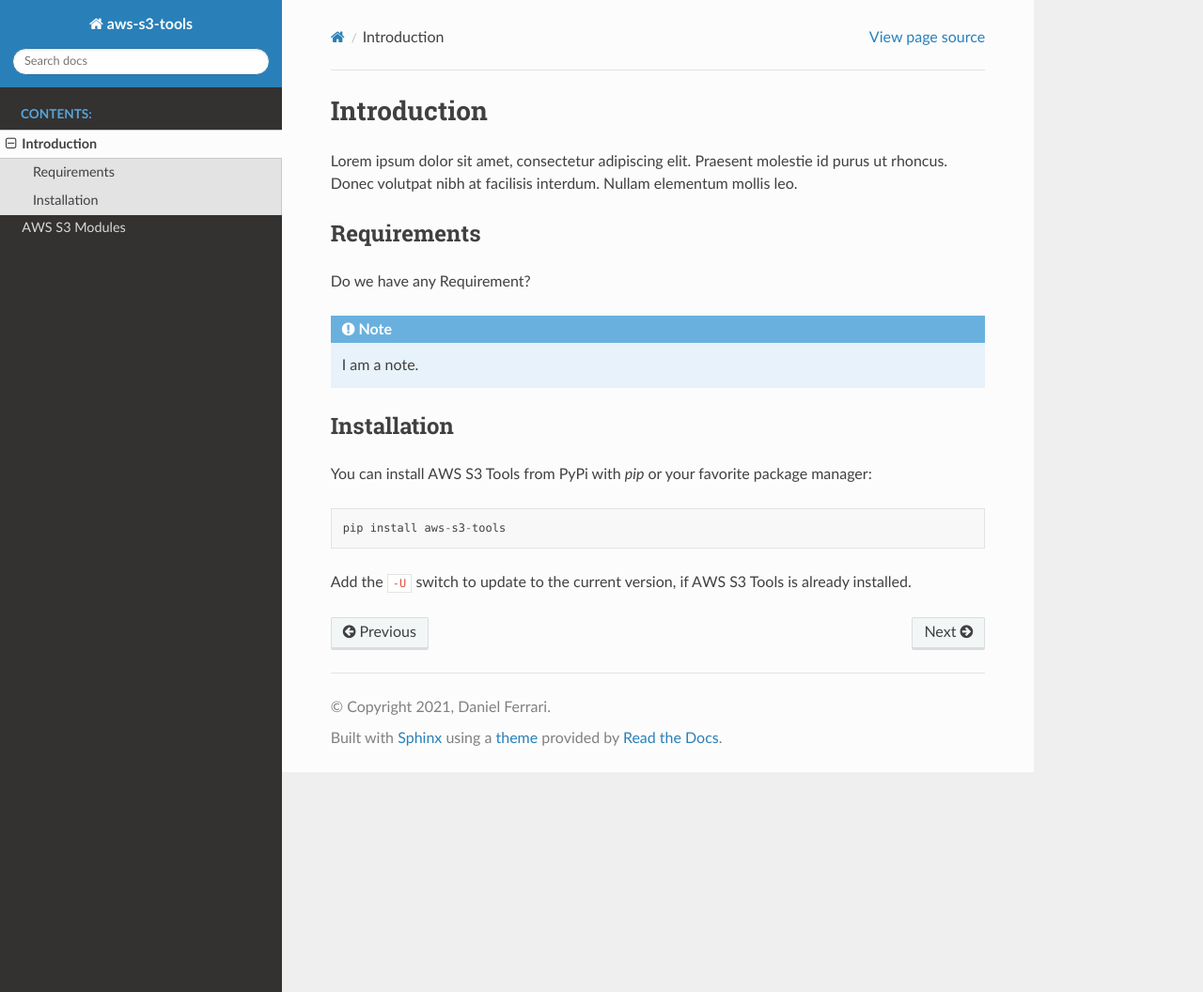
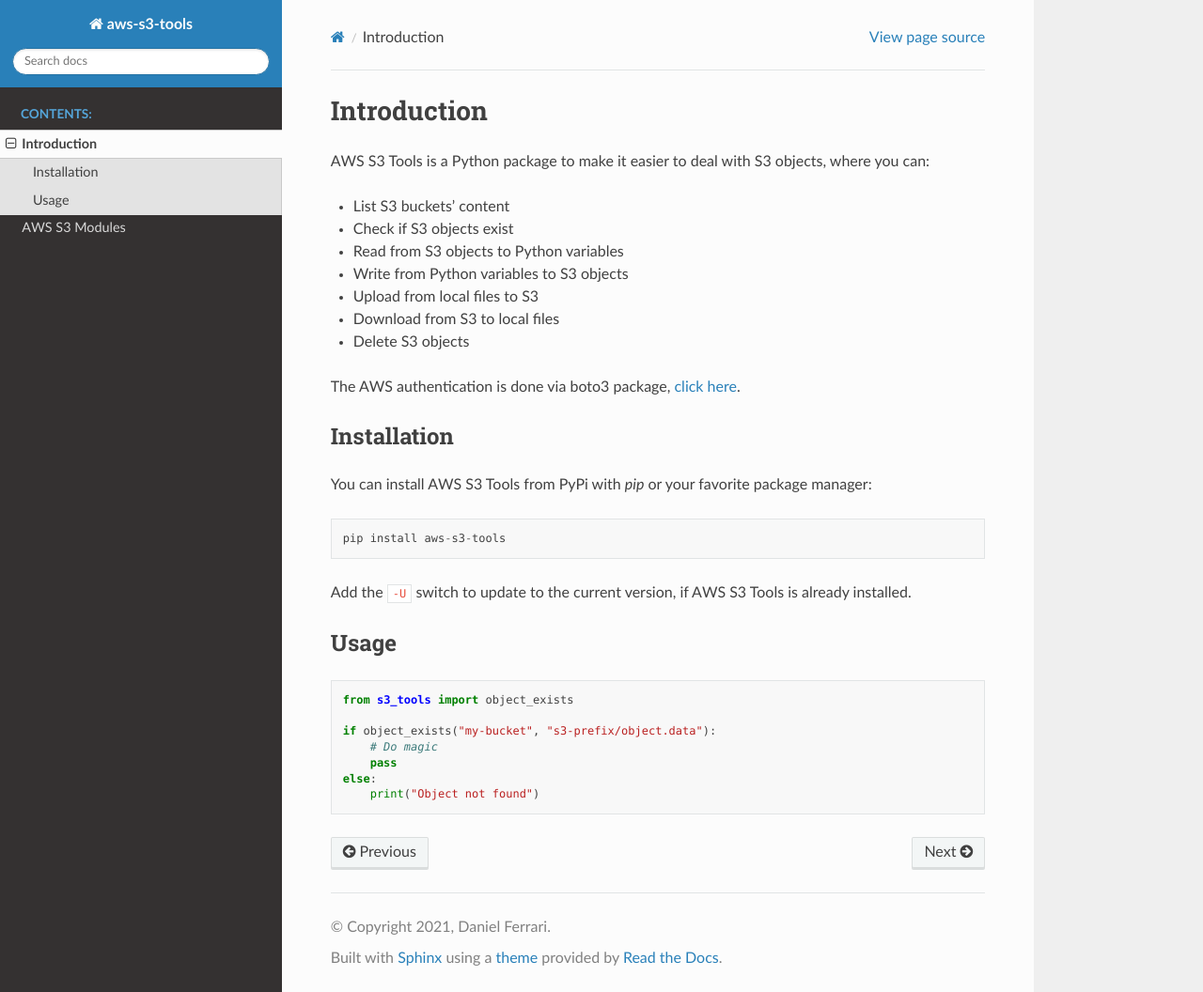
Before and after one commit to dlite-tools/aws-s3-tools, a Sphinx documentation site: the page built from docs/source/introduction.rst, in a window 1280 px wide and 1056 px high. Shown: the whole window at 94% size. Built offline with Sphinx 7.4.7 and the Read the Docs theme 2.0.0, drawn with Linux system fonts in a browser that asks for light colours.

Commit message:
Improve readme and introduction page

```diff
--- a/docs/source/index.rst
+++ b/docs/source/index.rst
@@ -3,7 +3,7 @@
    You can adapt this file completely to your liking, but it should at least
    contain the root `toctree` directive.
 
-Welcome to aws-s3-tools's documentation!
+Welcome to AWS S3 Tools documentation!
 ========================================
 
 .. toctree::
--- a/docs/source/introduction.rst
+++ b/docs/source/introduction.rst
@@ -1,17 +1,17 @@
 Introduction
 ============
 
-Lorem ipsum dolor sit amet, consectetur adipiscing elit. Praesent molestie id purus ut rhoncus.
-Donec volutpat nibh at facilisis interdum. Nullam elementum mollis leo.
+AWS S3 Tools is a Python package to make it easier to deal with S3 objects, where you can:
 
+- List S3 buckets' content
+- Check if S3 objects exist
+- Read from S3 objects to Python variables
+- Write from Python variables to S3 objects
+- Upload from local files to S3
+- Download from S3 to local files
+- Delete S3 objects
 
-Requirements
-------------
-
-Do we have any Requirement?
-
-.. note::
-    I am a note.
+The AWS authentication is done via boto3 package, `click here <https://boto3.amazonaws.com/v1/documentation/api/latest/guide/credentials.html>`_.
 
 Installation
 ------------
@@ -21,3 +21,16 @@
     pip install aws-s3-tools
 
 Add the ``-U`` switch to update to the current version, if AWS S3 Tools is already installed.
+
+Usage
+-----
+
+.. code-block:: python
+
+    from s3_tools import object_exists
+
+    if object_exists("my-bucket", "s3-prefix/object.data"):
+        # Do magic
+        pass
+    else:
+        print("Object not found")
--- a/setup.py
+++ b/setup.py
@@ -14,6 +14,9 @@
     license="MIT",
     keywords="aws s3 tools package",
     url="https://github.com/FerrariDG/aws-s3-tools",
+    projects_urls={
+        "Documentation": ""
+    },
     classifiers=[
         "Development Status :: 4 - Beta",
         "Intended Audience :: Developers",
```
Also changed, not shown: README.md (+31 -25 lines), 1 other file.
